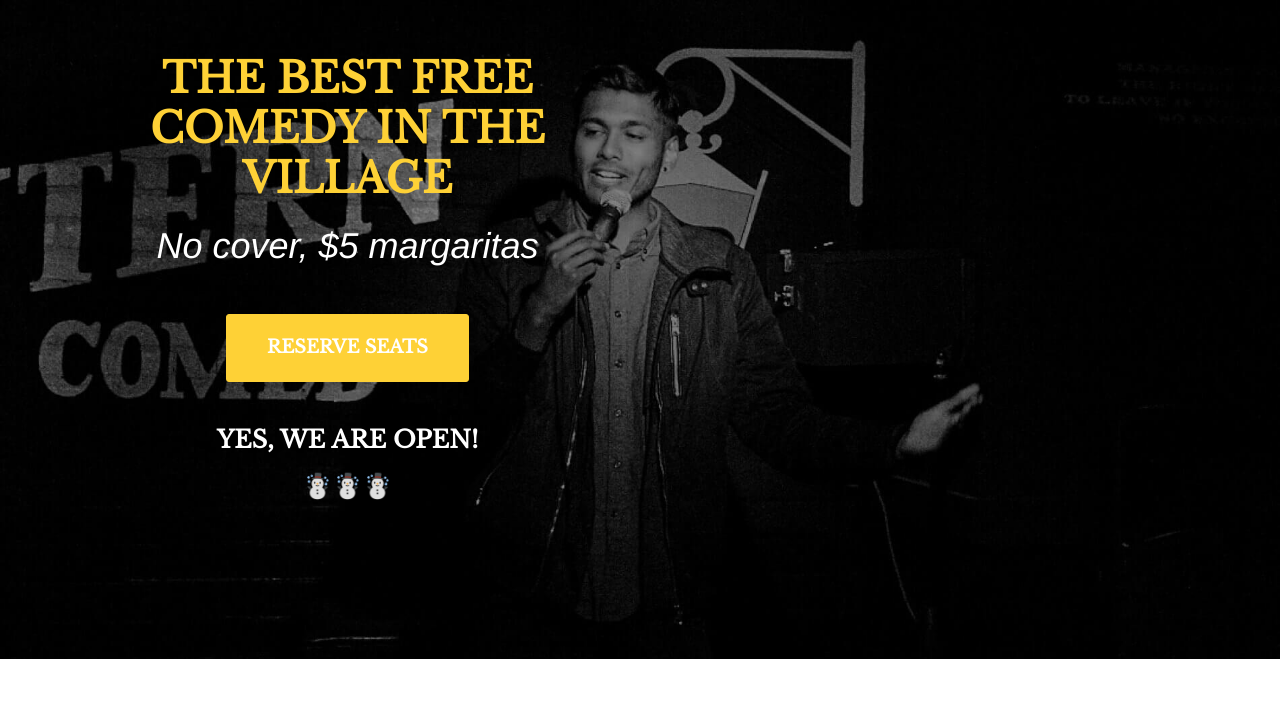
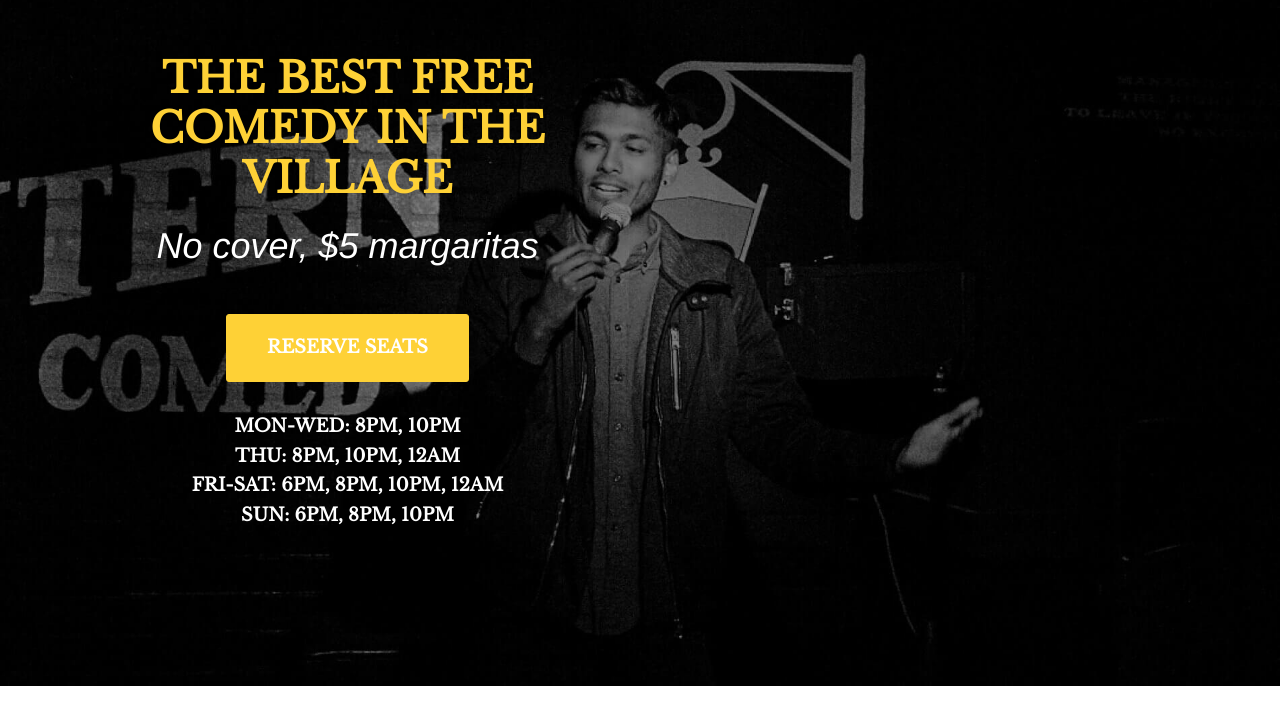
Before and after one commit to gustate/thelantern, a website: page index.html in a window 1280 px wide. Shown: the part 97-800 px from the top of the page. Drawn offline with nearby package versions, Linux system fonts and the light colour scheme; a script that the page names is missing; a web font is replaced by a local one.

Commit message:
return to schedule

```diff
--- a/index.html
+++ b/index.html
@@ -118,8 +118,10 @@
                         <div class="intro-heading">The Best Free Comedy in the Village</div>
                         <div class="intro-date">No cover, $5 margaritas</div>
                         <a href="#tickets" class="page-scroll btn btn-xl">Reserve seats</a>
-                        <h3>Yes, we are open!</h3>
-                        <h3>☃️☃️☃️</h3>
+                        <h4>Mon-Wed: 8pm, 10pm</h4>
+                        <h4>Thu: 8pm, 10pm, 12am</h4>
+                        <h4>Fri-Sat: 6pm, 8pm, 10pm, 12am</h4>
+                        <h4>Sun: 6pm, 8pm, 10pm</h4>
                     </div>
                     <div class="col-sm-6 col-md-4 col-md-offset-1">
                         <div data-tockify-component="mini" data-tockify-calendar="lanterncomedy"></div>
```
